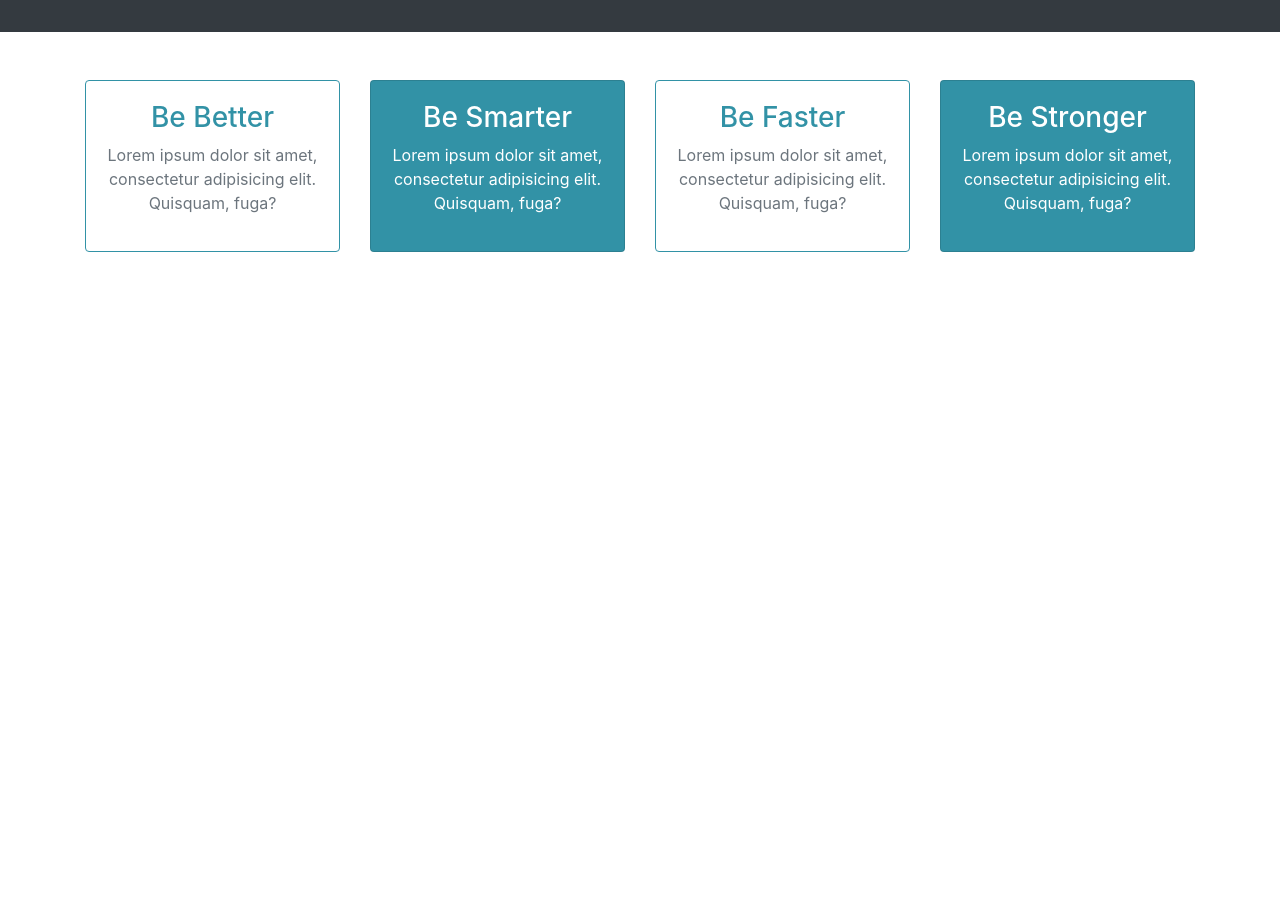
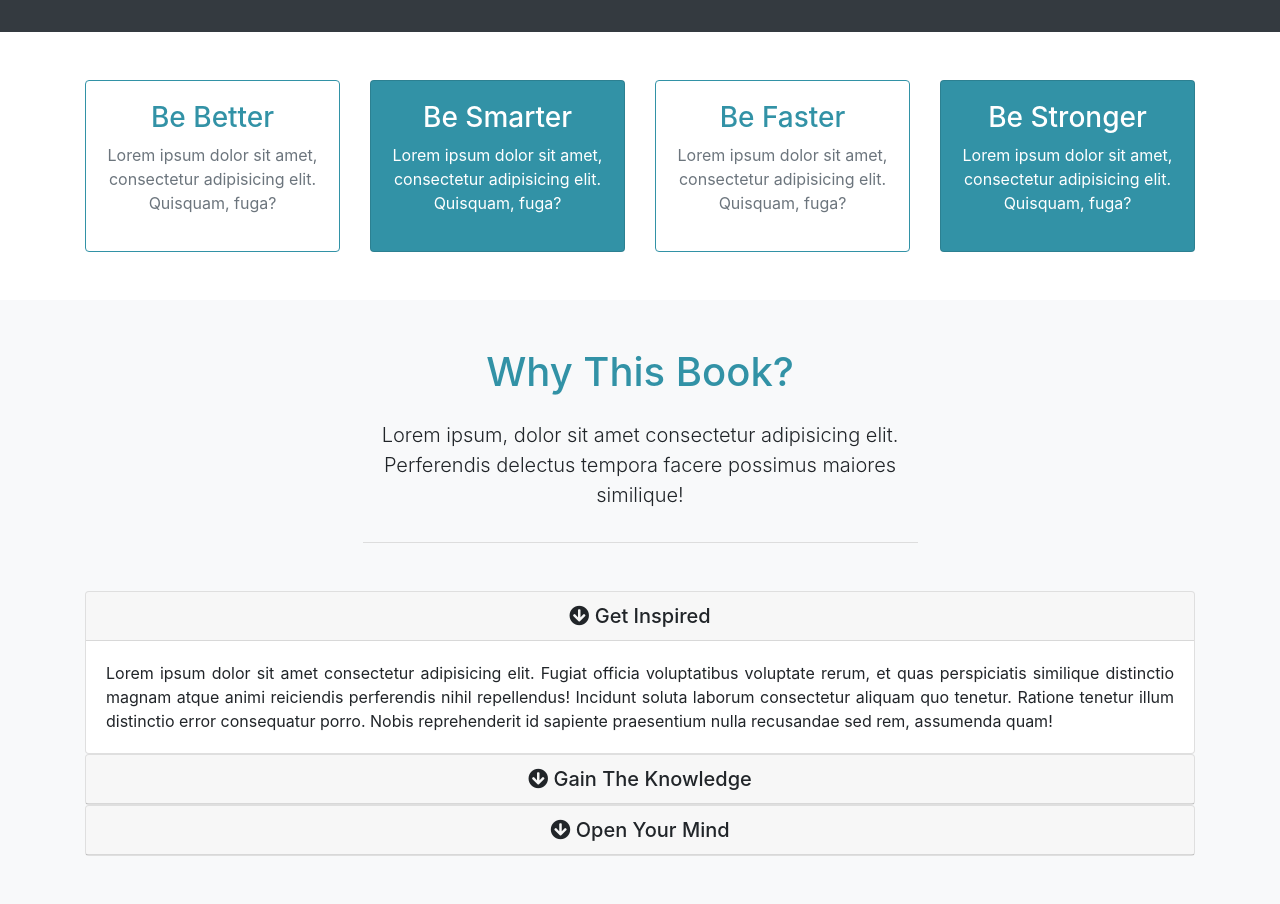
Before and after one commit to Candidemile/Bootstrap-4-Mizuxe, a website: page index.html in a window 1280 px wide. Shown: the part 819-1723 px from the top of the page. Before the commit the page ends 1119 px from the top, so only its background shows below. Drawn offline with Linux system fonts and the light colour scheme.

Commit message:
feat: add about section with accordion

```diff
--- a/index.html
+++ b/index.html
@@ -120,8 +120,84 @@
     </div>
   </section>
 
+  <!-- ABOUT / WHY SECTION -->
+  <section id="about" class="py-5 text-center bg-light">
+    <div class="container">
+      <div class="row">
+        <div class="col">
+          <div class="info-header mb-5">
+            <h1 class="text-primary pb-3">Why This Book?</h1>
+            <p class="lead pb-3">Lorem ipsum, dolor sit amet consectetur adipisicing elit. Perferendis delectus tempora
+              facere possimus maiores similique!</p>
+          </div>
 
+          <!-- ACCORDION -->
+          <div id="accordion">
 
+            <div class="card">
+              <div class="card-header">
+                <h5 class="mb-0">
+                  <div href="#collapse1" data-toggle="collapse" data-parent="#accordion">
+                    <i class="fas fa-arrow-circle-down"></i> Get Inspired
+                  </div>
+                </h5>
+              </div>
+
+              <div id="collapse1" class="collapse show">
+                <div class="card-body text-justify">
+                  Lorem ipsum dolor sit amet consectetur adipisicing elit. Fugiat officia voluptatibus voluptate rerum,
+                  et quas perspiciatis similique distinctio magnam atque animi reiciendis perferendis nihil repellendus!
+                  Incidunt soluta laborum consectetur aliquam quo tenetur. Ratione tenetur illum distinctio error
+                  consequatur porro. Nobis reprehenderit id sapiente praesentium nulla recusandae sed rem, assumenda
+                  quam!
+                </div>
+              </div>
+            </div>
+
+            <div class="card">
+              <div class="card-header">
+                <h5 class="mb-0">
+                  <div href="#collapse2" data-toggle="collapse" data-parent="#accordion">
+                    <i class="fas fa-arrow-circle-down"></i> Gain The Knowledge
+                  </div>
+                </h5>
+              </div>
+
+              <div id="collapse2" class="collapse">
+                <div class="card-body text-justify">
+                  Lorem ipsum dolor sit amet consectetur adipisicing elit. Fugiat officia voluptatibus voluptate rerum,
+                  et quas perspiciatis similique distinctio magnam atque animi reiciendis perferendis nihil repellendus!
+                  Incidunt soluta laborum consectetur aliquam quo tenetur. Ratione tenetur illum distinctio error
+                  consequatur porro. Nobis reprehenderit id sapiente praesentium nulla recusandae sed rem, assumenda
+                  quam!
+                </div>
+              </div>
+            </div>
+
+            <div class="card">
+              <div class="card-header">
+                <h5 class="mb-0">
+                  <div href="#collapse3" data-toggle="collapse" data-parent="#accordion">
+                    <i class="fas fa-arrow-circle-down"></i> Open Your Mind
+                  </div>
+                </h5>
+              </div>
+
+              <div id="collapse3" class="collapse">
+                <div class="card-body text-justify">
+                  Lorem ipsum dolor sit amet consectetur adipisicing elit. Fugiat officia voluptatibus voluptate rerum,
+                  et quas perspiciatis similique distinctio magnam atque animi reiciendis perferendis nihil repellendus!
+                  Incidunt soluta laborum consectetur aliquam quo tenetur. Ratione tenetur illum distinctio error
+                  consequatur porro. Nobis reprehenderit id sapiente praesentium nulla recusandae sed rem, assumenda
+                  quam!
+                </div>
+              </div>
+            </div>
+          </div>
+        </div>
+      </div>
+    </div>
+  </section>
 
 
   <!-- SCRIPTS -->
--- a/scss/style.scss
+++ b/scss/style.scss
@@ -31,6 +31,12 @@ body {
   }
 }
 
+.info-header {
+  width: 50%;
+  margin: auto;
+  border-bottom: 1px #ddd solid;
+}
+
 
 
 
```
Also changed, not shown: css/style.css, 1 other file.
